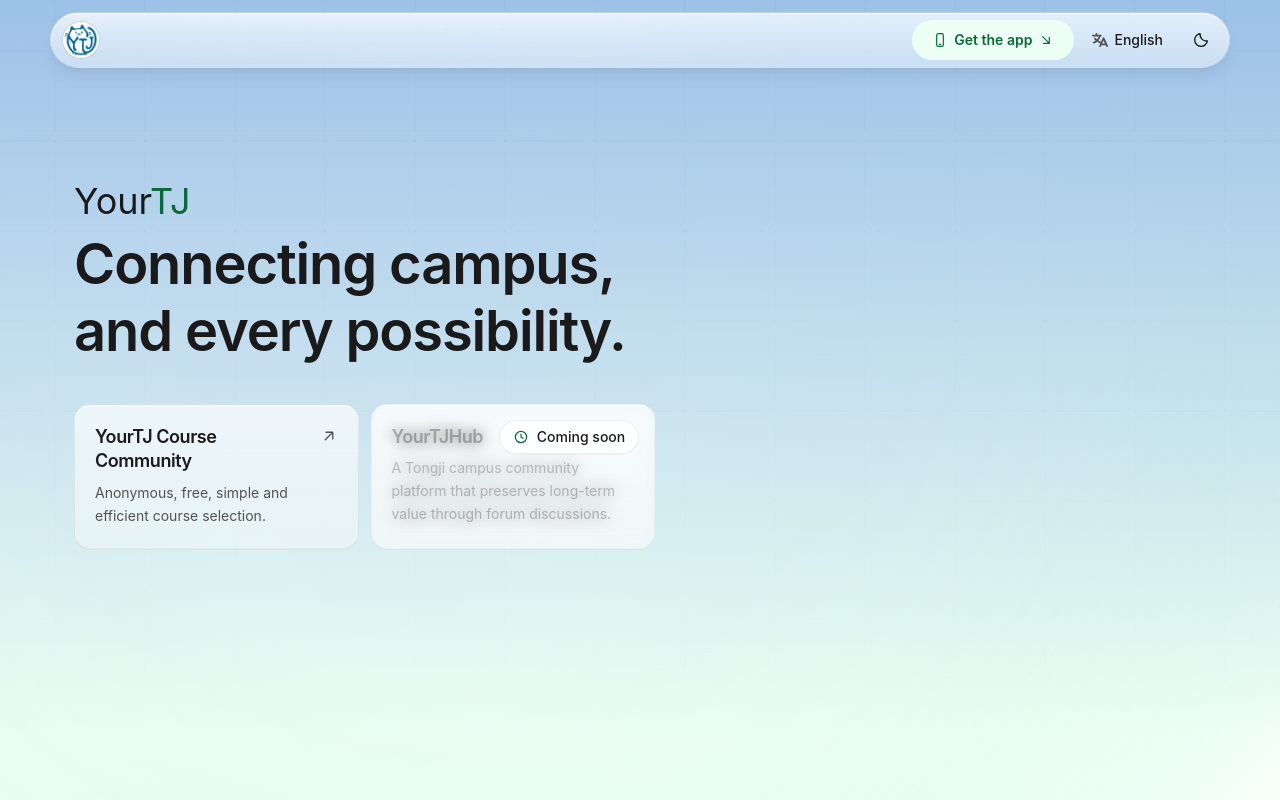
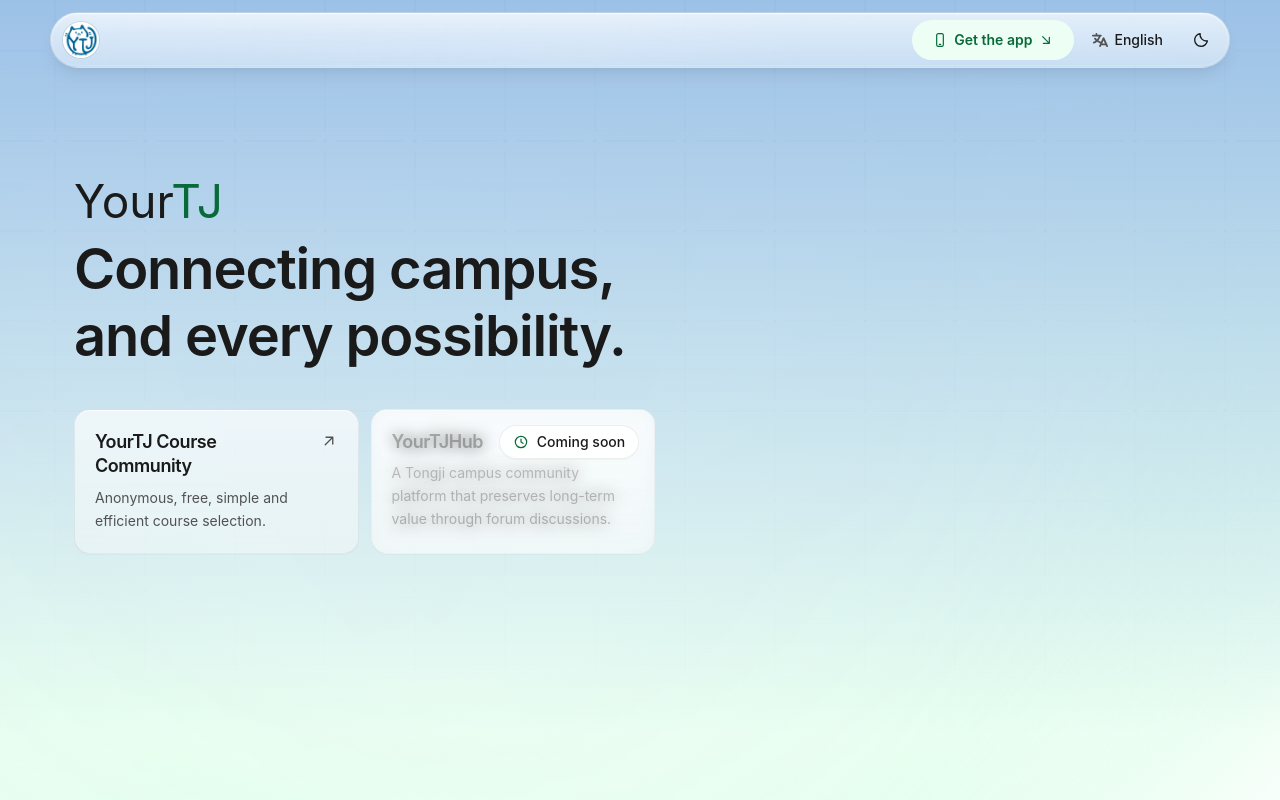
Before and after one commit to YourTongji/YourTJ-HomePage, a React (Vite) app: page / in a window 1280 px wide. Shown: the top 800 px of the page. Built offline with nearby package versions, Linux system fonts and the light colour scheme; a web font is replaced by a local one.

Commit message:
style: enlarge YourTJ brand wordmark

```diff
--- a/src/components/Hero.tsx
+++ b/src/components/Hero.tsx
@@ -89,7 +89,7 @@
       <div className="relative z-10 mx-auto max-w-page px-4 sm:px-6">
         <div className="short-safe grid min-h-[calc(100dvh-4.25rem)] items-center gap-10 py-8 md:py-14 lg:grid-cols-[1.08fr_0.92fr] lg:gap-14">
           <div className="max-w-[640px]">
-            <p className="mb-3 font-brand text-[30px] leading-none tracking-normal sm:text-[36px] motion-safe:animate-fade-up">
+            <p className="mb-3 font-brand text-[36px] leading-none tracking-normal sm:text-[46px] motion-safe:animate-fade-up">
               <span className="text-primary">Your</span>
               <span className="text-link">TJ</span>
             </p>
```
